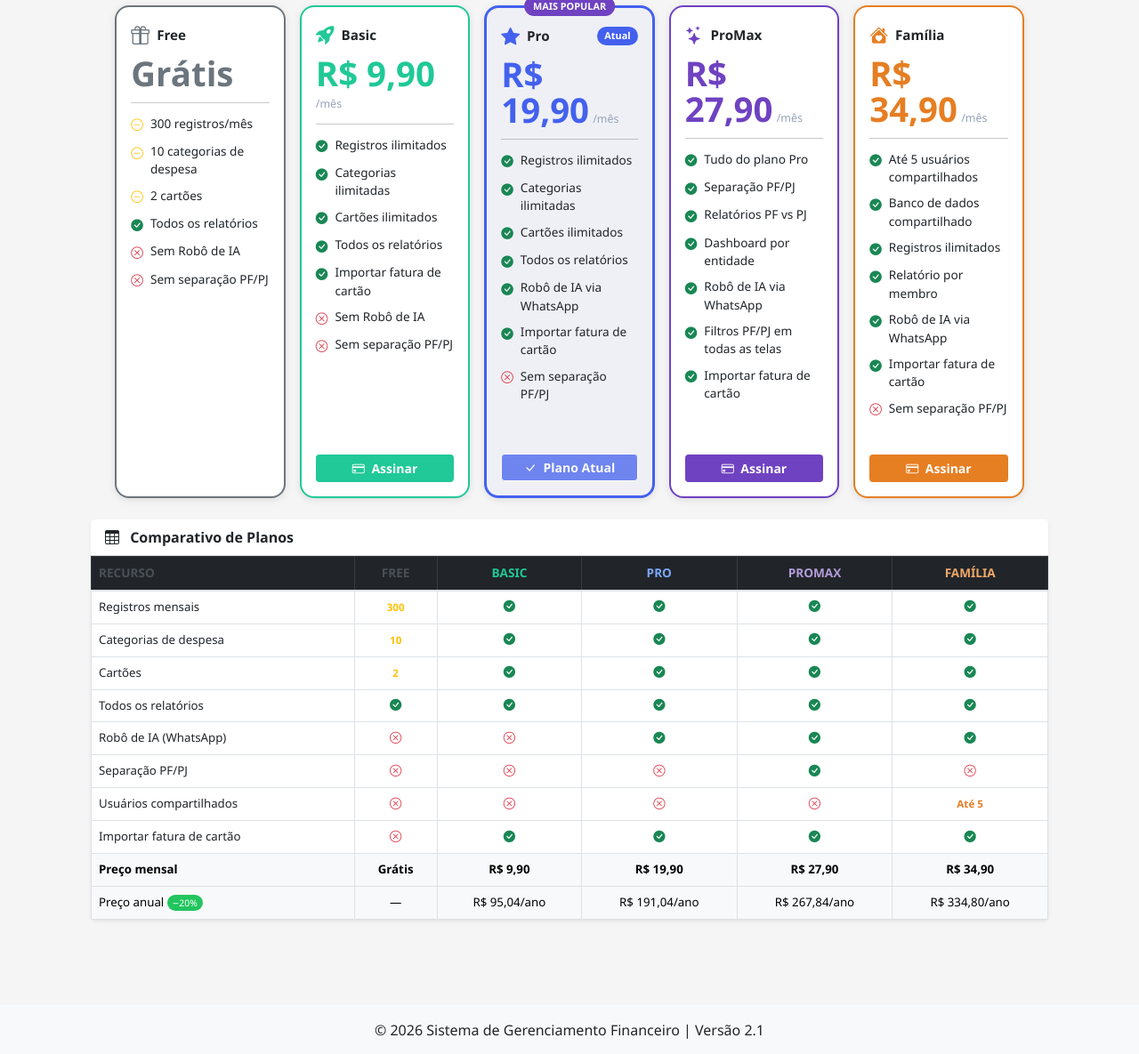
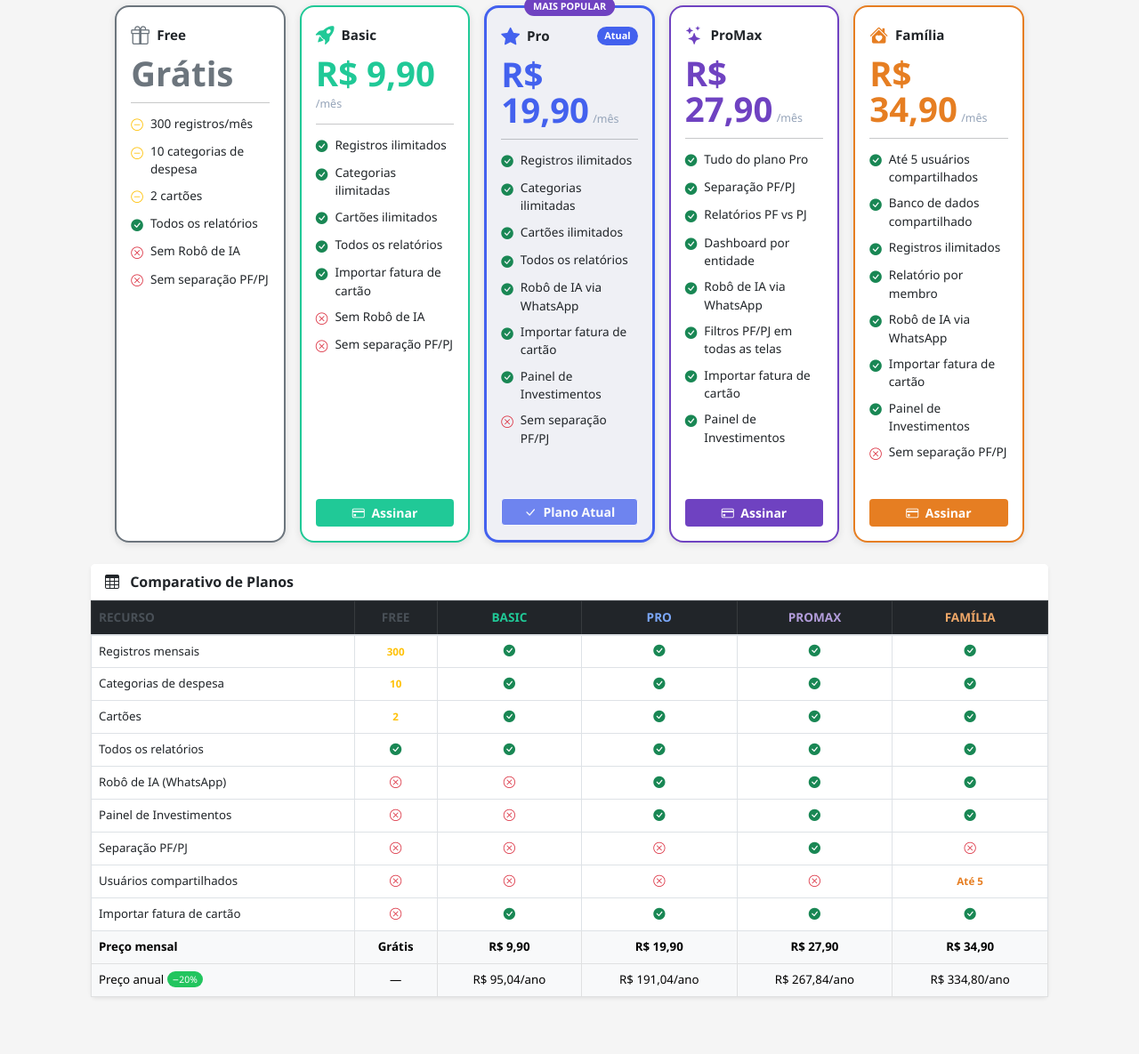
Before and after one commit to Ozeus1/financeiro, a Flask app: page /assinatura/minha-assinatura in a window 1280 px wide. Shown: the part 260-1445 px from the top of the page at 89% size. Run offline with Flask 3, Linux system fonts and the light colour scheme; the visitor is signed in with stand-in values (Sample User, id 1); data that the repository does not hold is empty.

Commit message:
feat: atualizar screenshots da landing e adicionar Investimentos na pagina Minha Assinatura
Substitui as imagens do dashboard, balanco mensal e fluxo de caixa por
capturas reais atualizadas e inclui o Painel de Investimentos nos cards
de planos e no comparativo de Minha Assinatura.

Co-Authored-By: Claude Sonnet 4.6 <noreply@anthropic.com>

```diff
--- a/templates/assinatura/minha_assinatura.html
+++ b/templates/assinatura/minha_assinatura.html
@@ -141,6 +141,7 @@
         ('check-circle-fill text-success', 'Todos os relatórios'),
         ('check-circle-fill text-success', 'Robô de IA via WhatsApp'),
         ('check-circle-fill text-success', 'Importar fatura de cartão'),
+        ('check-circle-fill text-success', 'Painel de Investimentos'),
         ('x-circle text-danger',           'Sem separação PF/PJ'),
     ], destaque=true) }}
     {{ card_plano('promax', 'ProMax', '#6f42c1', 'bi-stars', 27.90, [
@@ -151,6 +152,7 @@
         ('check-circle-fill text-success', 'Robô de IA via WhatsApp'),
         ('check-circle-fill text-success', 'Filtros PF/PJ em todas as telas'),
         ('check-circle-fill text-success', 'Importar fatura de cartão'),
+        ('check-circle-fill text-success', 'Painel de Investimentos'),
     ]) }}
     {{ card_plano('familia', 'Família', '#e67e22', 'bi-house-heart-fill', 34.90, [
         ('check-circle-fill text-success', 'Até 5 usuários compartilhados'),
@@ -159,6 +161,7 @@
         ('check-circle-fill text-success', 'Relatório por membro'),
         ('check-circle-fill text-success', 'Robô de IA via WhatsApp'),
         ('check-circle-fill text-success', 'Importar fatura de cartão'),
+        ('check-circle-fill text-success', 'Painel de Investimentos'),
         ('x-circle text-danger',           'Sem separação PF/PJ'),
     ]) }}
   </div>
@@ -193,6 +196,7 @@
           <tr><td>Cartões</td><td class="text-center"><small class="text-warning fw-bold">2</small></td><td class="text-center">{{ ck(true) }}</td><td class="text-center">{{ ck(true) }}</td><td class="text-center">{{ ck(true) }}</td><td class="text-center">{{ ck(true) }}</td></tr>
           <tr><td>Todos os relatórios</td><td class="text-center">{{ ck(true) }}</td><td class="text-center">{{ ck(true) }}</td><td class="text-center">{{ ck(true) }}</td><td class="text-center">{{ ck(true) }}</td><td class="text-center">{{ ck(true) }}</td></tr>
           <tr><td>Robô de IA (WhatsApp)</td><td class="text-center">{{ ck(false) }}</td><td class="text-center">{{ ck(false) }}</td><td class="text-center">{{ ck(true) }}</td><td class="text-center">{{ ck(true) }}</td><td class="text-center">{{ ck(true) }}</td></tr>
+          <tr><td>Painel de Investimentos</td><td class="text-center">{{ ck(false) }}</td><td class="text-center">{{ ck(false) }}</td><td class="text-center">{{ ck(true) }}</td><td class="text-center">{{ ck(true) }}</td><td class="text-center">{{ ck(true) }}</td></tr>
           <tr><td>Separação PF/PJ</td><td class="text-center">{{ ck(false) }}</td><td class="text-center">{{ ck(false) }}</td><td class="text-center">{{ ck(false) }}</td><td class="text-center">{{ ck(true) }}</td><td class="text-center">{{ ck(false) }}</td></tr>
           <tr><td>Usuários compartilhados</td><td class="text-center">{{ ck(false) }}</td><td class="text-center">{{ ck(false) }}</td><td class="text-center">{{ ck(false) }}</td><td class="text-center">{{ ck(false) }}</td><td class="text-center"><small class="fw-bold" style="color:#e67e22;">Até 5</small></td></tr>
           <tr><td>Importar fatura de cartão</td><td class="text-center">{{ ck(false) }}</td><td class="text-center">{{ ck(true) }}</td><td class="text-center">{{ ck(true) }}</td><td class="text-center">{{ ck(true) }}</td><td class="text-center">{{ ck(true) }}</td></tr>
```
Also changed, not shown: FinanIA_landing/landing/chart-balanco.png, FinanIA_landing/landing/dashboard-real.png, FinanIA_landing/landing/fluxo-caixa.png.
